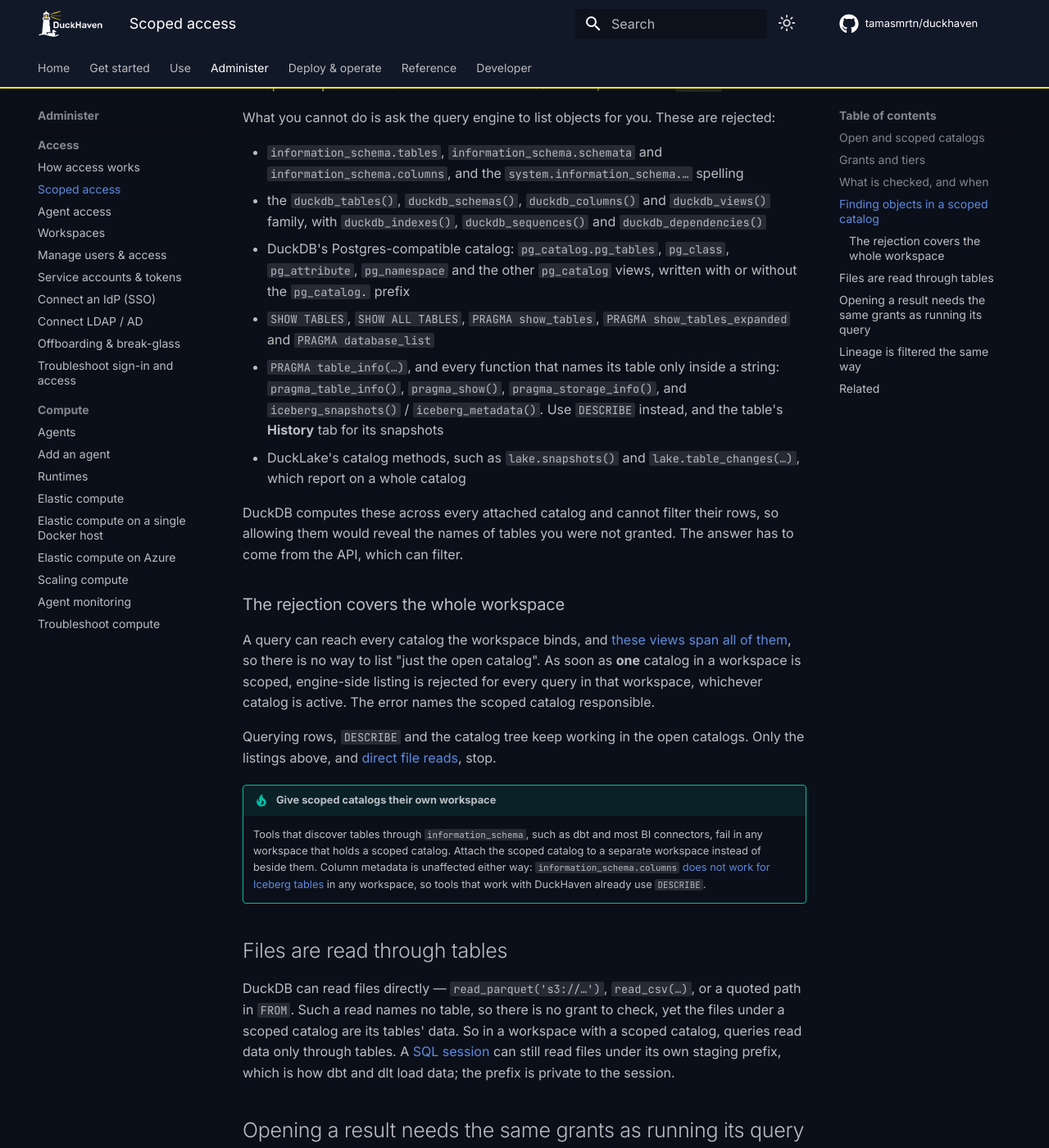
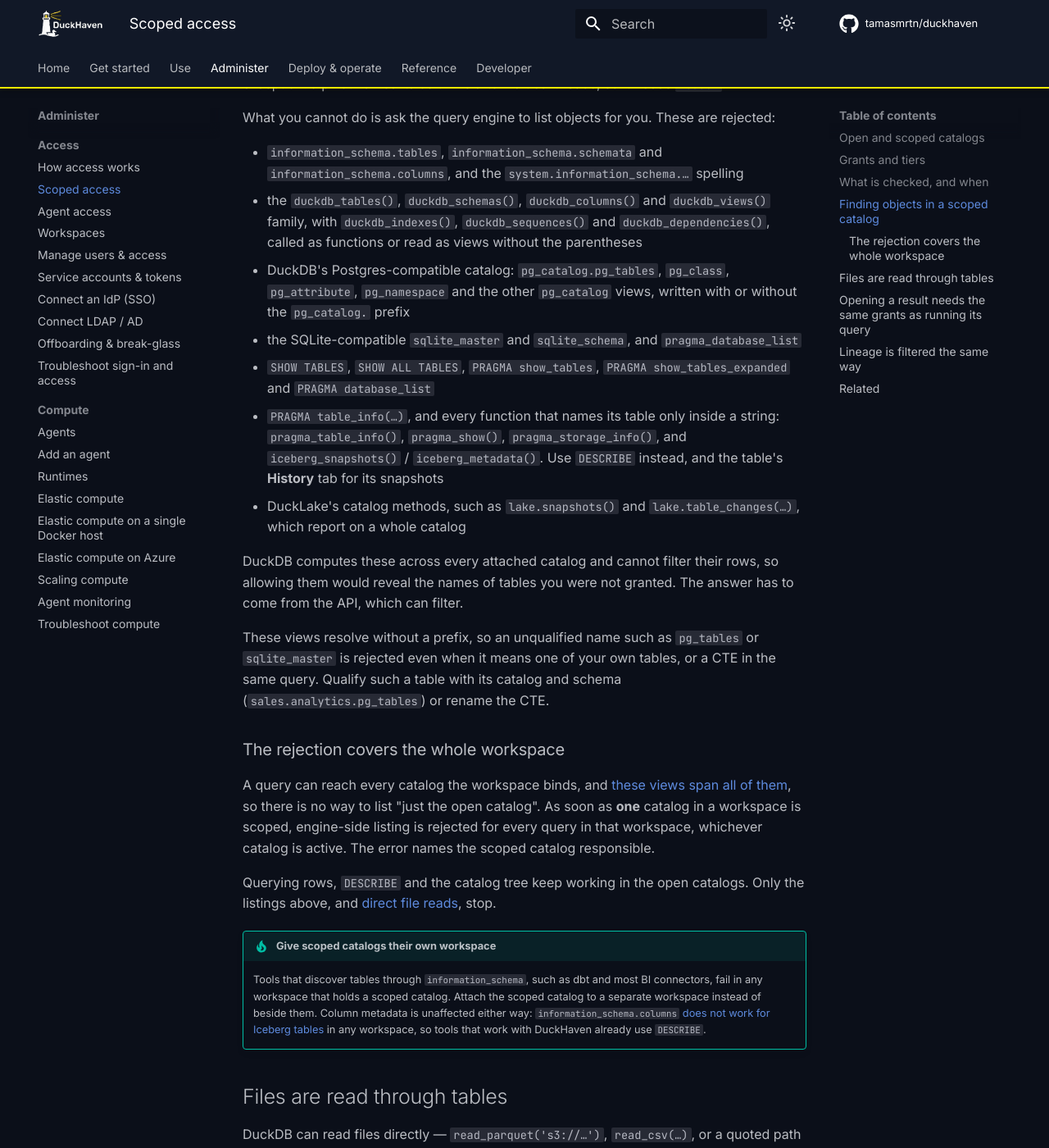
Before and after one commit to tamasmrtn/duckhaven, an MkDocs documentation site: the page built from docs/access/scoped-access.md, in a window 1280 px wide and 1400 px high, scrolled down 2671 px. Shown: the whole window at 82% size. Built offline with MkDocs 1.6.1 and Material for MkDocs 9.7.7, drawn with Linux system fonts in a browser that asks for light colours; comment, search, counter and statistics services are not loaded.

Commit message:
docs(access): list sqlite and bare duckdb views among refused listings
Signed-off-by: tmrtn <martontam@gmail.com>

```diff
--- a/docs/access/scoped-access.md
+++ b/docs/access/scoped-access.md
@@ -100,9 +100,10 @@ What you cannot do is ask the query engine to list objects for you. These are re
 - `information_schema.tables`, `information_schema.schemata` and `information_schema.columns`, and the
   `system.information_schema.…` spelling
 - the `duckdb_tables()`, `duckdb_schemas()`, `duckdb_columns()` and `duckdb_views()` family, with `duckdb_indexes()`,
-  `duckdb_sequences()` and `duckdb_dependencies()`
+  `duckdb_sequences()` and `duckdb_dependencies()`, called as functions or read as views without the parentheses
 - DuckDB's Postgres-compatible catalog: `pg_catalog.pg_tables`, `pg_class`, `pg_attribute`, `pg_namespace` and the
   other `pg_catalog` views, written with or without the `pg_catalog.` prefix
+- the SQLite-compatible `sqlite_master` and `sqlite_schema`, and `pragma_database_list`
 - `SHOW TABLES`, `SHOW ALL TABLES`, `PRAGMA show_tables`, `PRAGMA show_tables_expanded` and `PRAGMA database_list`
 - `PRAGMA table_info(…)`, and every function that names its table only inside a string: `pragma_table_info()`,
   `pragma_show()`, `pragma_storage_info()`, and `iceberg_snapshots()` / `iceberg_metadata()`. Use `DESCRIBE` instead,
@@ -111,6 +112,10 @@ What you cannot do is ask the query engine to list objects for you. These are re
 
 DuckDB computes these across every attached catalog and cannot filter their rows, so allowing them would reveal the
 names of tables you were not granted. The answer has to come from the API, which can filter.
+
+These views resolve without a prefix, so an unqualified name such as `pg_tables` or `sqlite_master` is rejected even
+when it means one of your own tables, or a CTE in the same query. Qualify such a table with its catalog and schema
+(`sales.analytics.pg_tables`) or rename the CTE.
 
 ### The rejection covers the whole workspace
 
```
Also changed, not shown: docs/reference/sql-support.md (+1 -1 lines).
